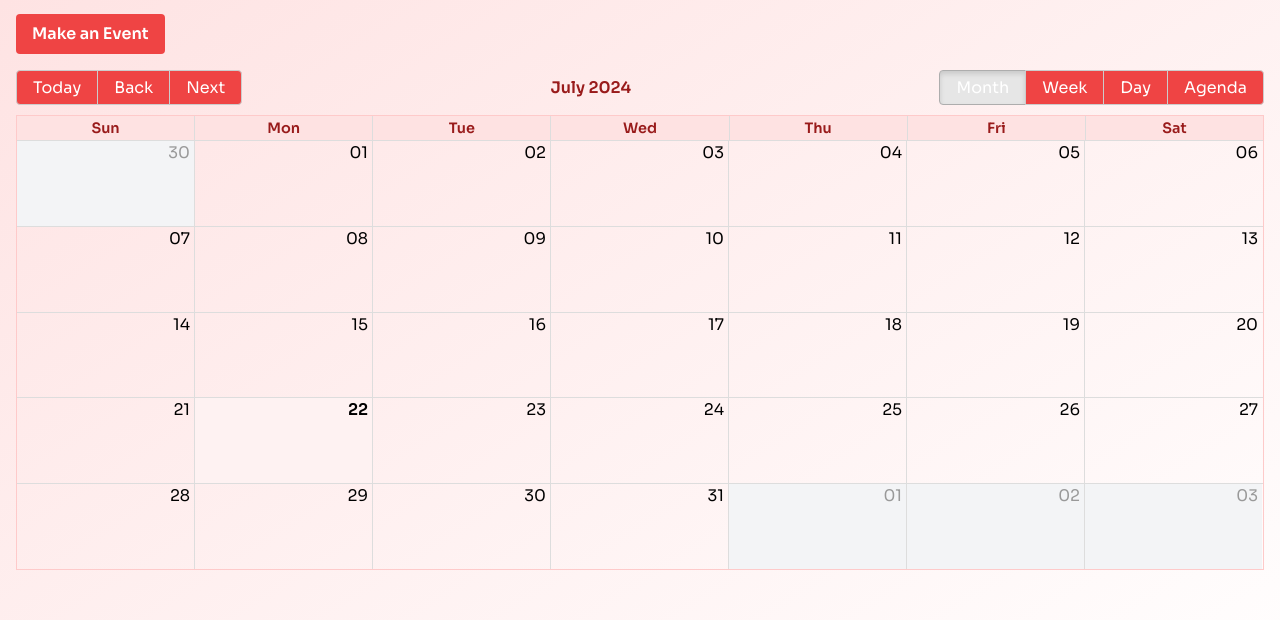
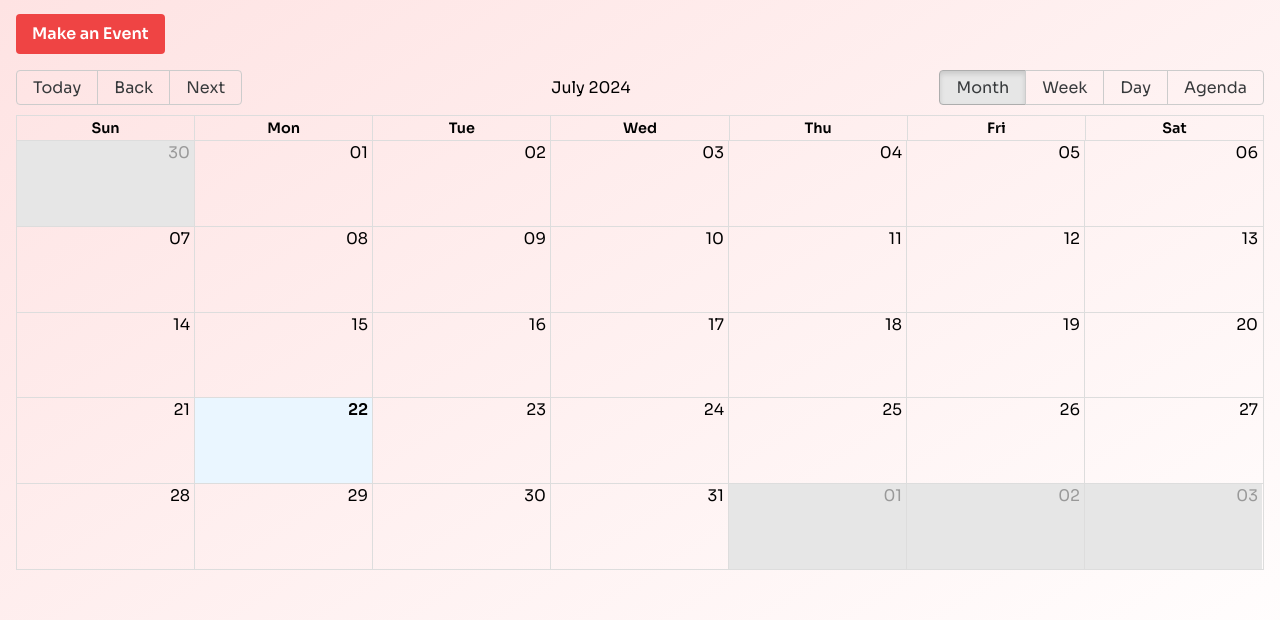
Before and after one commit to Rajamiththiran/RedHope_FrontEnd, a React (Vite) app: page /my-calendar in a window 1280 px wide. Shown: the part 130-750 px from the top of the page. Built offline with nearby package versions, Linux system fonts and the light colour scheme; no server answers.

Commit message:
style updated

```diff
--- a/src/index.css
+++ b/src/index.css
@@ -74,6 +74,7 @@
 .page-enter-active {
   opacity: 1;
   transform: translateY(0);
+  transition: opacity 300ms, transform 300ms;
 }
 
 .page-exit {
@@ -84,6 +85,7 @@
 .page-exit-active {
   opacity: 0;
   transform: translateY(-20px);
+  transition: opacity 300ms, transform 300ms;
 }
 
 .rotate-45 {
@@ -160,16 +162,6 @@
     animation: slide-out 0.3s ease-in;
   }
 
-  .modal {
-    z-index: 9999;
-    background-color: white;
-  }
-
-  .modal-overlay {
-    z-index: 9998;
-    background-color: rgba(0, 0, 0, 0.5);
-  }
-
   @keyframes slide-in {
     0% {
       transform: translateX(-100%);
@@ -189,53 +181,6 @@
       transform: translateX(-100%);
     }
   }
-}
-
-/* New styles for calendar */
-.react-datepicker-popper {
-  z-index: 9999 !important;
-}
-
-.rbc-calendar {
-  @apply font-sans;
-}
-
-.rbc-header {
-  @apply bg-red-100 text-red-800 font-semibold;
-}
-
-.rbc-event {
-  @apply rounded-lg shadow-md;
-}
-
-.rbc-today {
-  @apply bg-red-50;
-}
-
-.rbc-active {
-  @apply bg-red-200;
-}
-
-.rbc-toolbar button {
-  @apply bg-red-500 text-white hover:bg-red-600;
-}
-
-.rbc-toolbar-label {
-  @apply text-red-800 font-bold;
-}
-
-.rbc-month-view,
-.rbc-time-view,
-.rbc-agenda-view {
-  @apply border-red-200;
-}
-
-.rbc-off-range-bg {
-  @apply bg-gray-100;
-}
-
-.rbc-event-content {
-  @apply text-sm;
 }
 
 /* Calendar and Modal styles */
```
